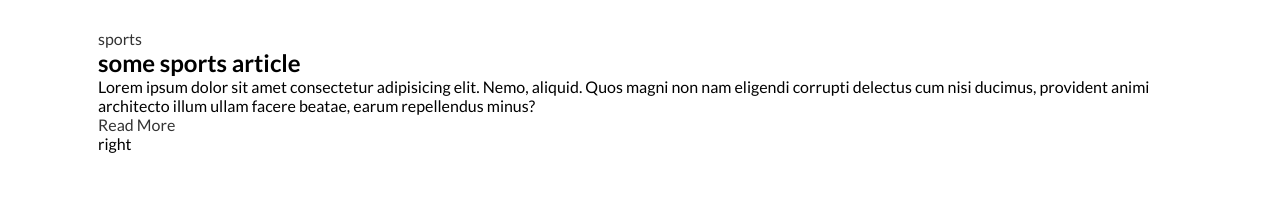
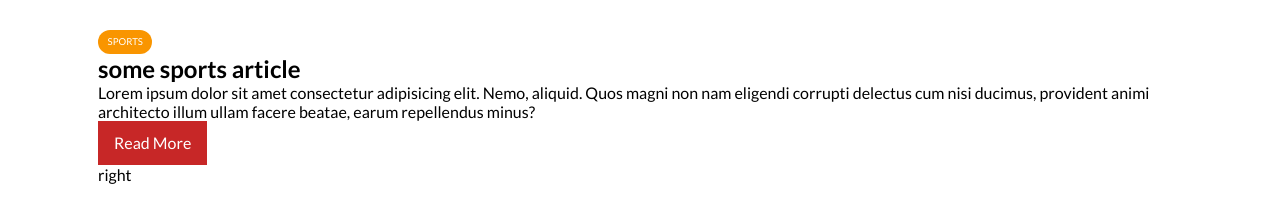
Before and after one commit to DariuszOkonski/webpage-newsgrid, a website: page index.html in a window 1280 px wide. Shown: the part 70-292 px from the top of the page. Drawn offline with nearby package versions, Linux system fonts and the light colour scheme; files that its build step writes are made by us from their sources.

Commit message:
add: .btn classes

```diff
--- a/scss/_utilities.scss
+++ b/scss/_utilities.scss
@@ -24,3 +24,36 @@
   padding-top: 3rem;
   padding-bottom: 3rem;
 }
+
+.btn {
+  display: inline-block;
+  text-decoration: none;
+  text-transform: uppercase;
+  font-size: 0.6rem;
+  padding: 0.4rem 0.6rem;
+  border-radius: 15px;
+  color: $white-color;
+}
+
+.btn-square {
+  text-transform: capitalize;
+  font-size: 1rem;
+  padding: 0.8rem 1rem;
+  border-radius: 0;
+}
+
+.btn-yellow {
+  background-color: $yellow-color;
+}
+
+.btn-purple {
+  background-color: $purple-color;
+}
+
+.btn-blue {
+  background-color: $blue-color;
+}
+
+.btn-red {
+  background-color: $red-color;
+}
```
